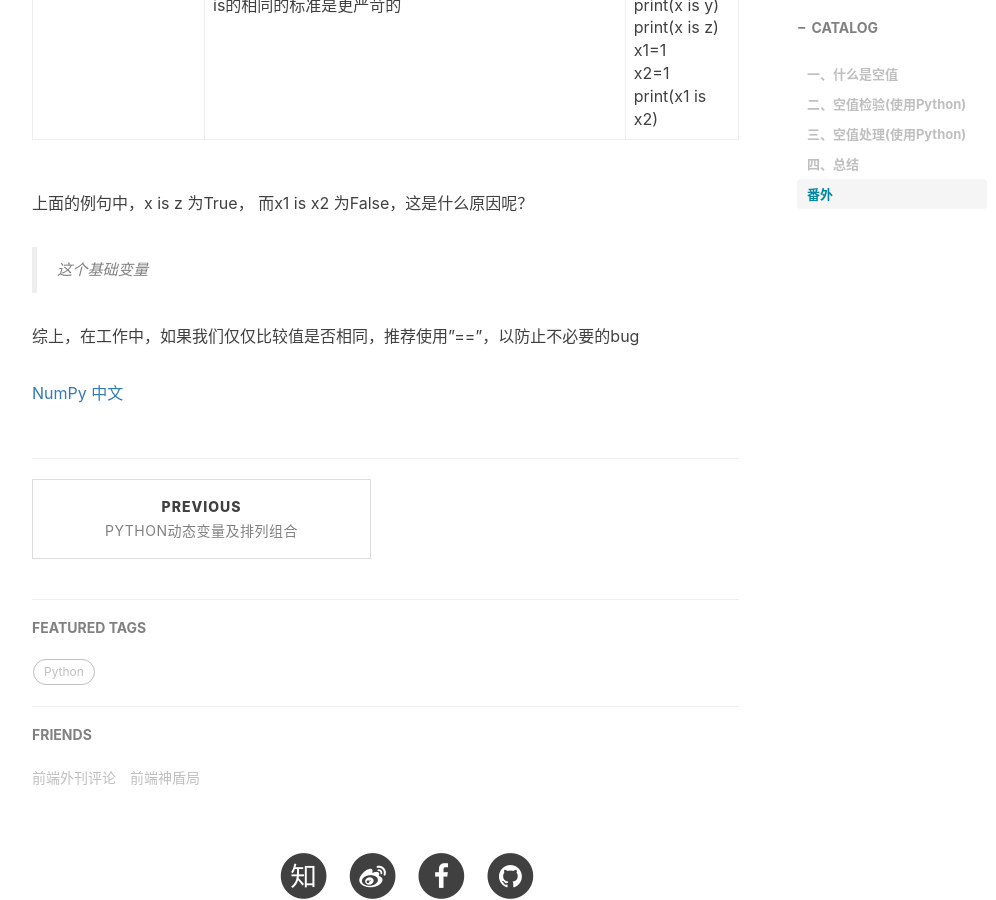
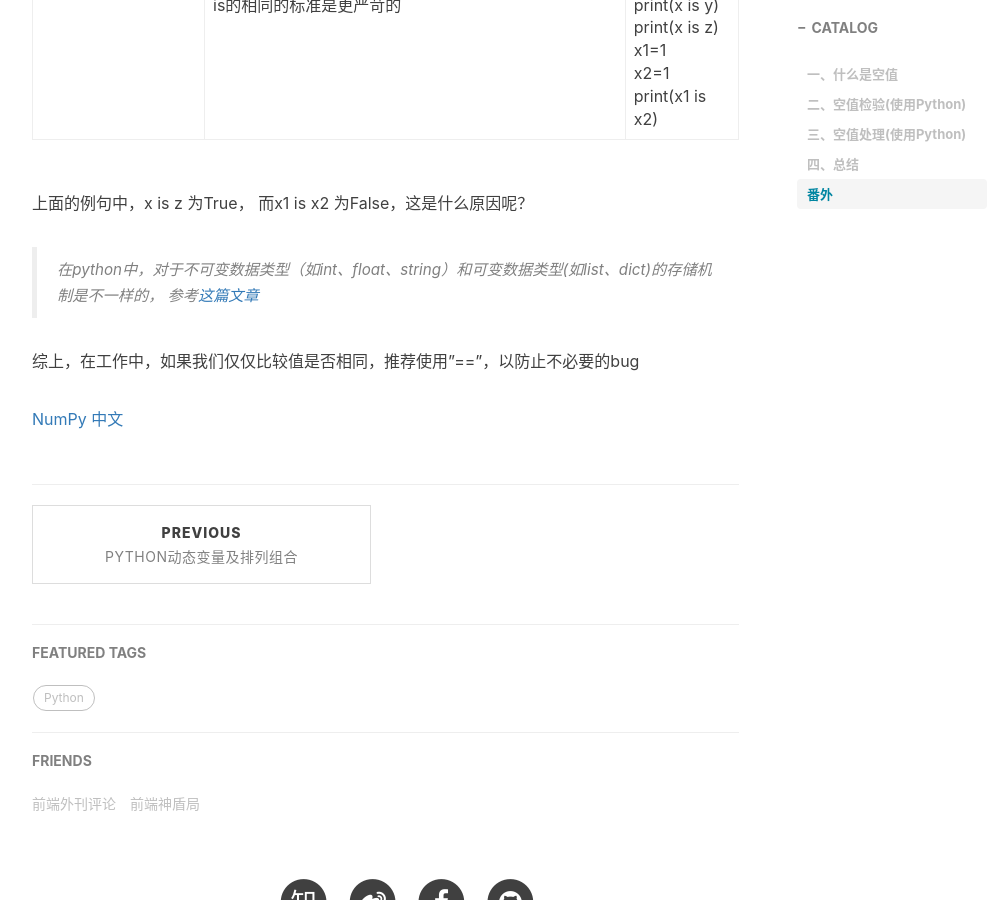
Before and after one commit to xeebudong/xeebudong.github.io, a Jekyll site: the page built from _posts/2020-04-02-空值及Python空值检验.markdown, in a window 1280 px wide and 900 px high, scrolled down 2567 px. Shown: the whole window, without its empty margins (233-1229 px from the left). Built offline with Jekyll 4.4.1, drawn with Linux system fonts in a browser that asks for light colours; nearby versions of some CDN libraries; comment, search, counter and statistics services are not loaded.

Commit message:
- 2020/04/02 19:06:51

```diff
--- a/_posts/2020-04-02-空值及Python空值检验.markdown
+++ b/_posts/2020-04-02-空值及Python空值检验.markdown
@@ -78,7 +78,7 @@ print(np.isnan(np.datetime64("NaT"))) # raise TypeError
 |都是对对象进行比较判断作用的|对象比较判断的内容并不相同<br/>==是python标准操作符中的比较操作符，用来比较判断两个对象的value是否一致<br/> is也叫同一性运算符，用于判断对象的id是否相同<br/>is的相同的标准是更严苛的|x=y=[1, 1]<br/>z=[1, 1]<br/>print(x==y)<br/>print(x==z)<br/>print(x is y)<br/>print(x is z)<br/>x1=1<br/>x2=1<br/>print(x1 is x2)|
 
 上面的例句中，x is z 为True， 而x1 is x2 为False，这是什么原因呢？
-> 这个基础变量
+> 在python中，对于不可变数据类型（如int、float、string）和可变数据类型(如list、dict)的存储机制是不一样的， 参考[这篇文章](https://blog.csdn.net/Com_ma/article/details/82156912)
 
 综上，在工作中，如果我们仅仅比较值是否相同，推荐使用"=="，以防止不必要的bug
 
```
